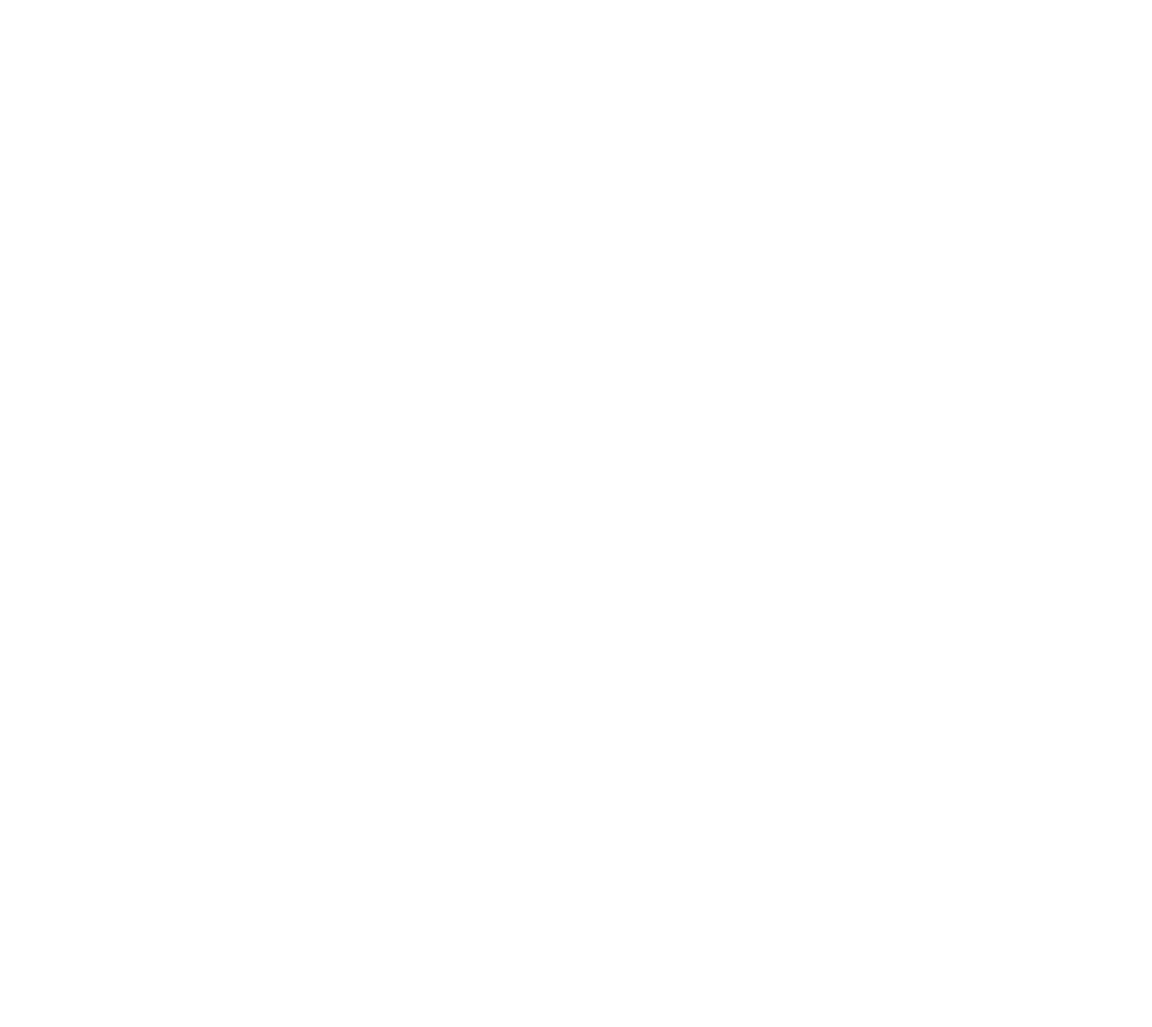
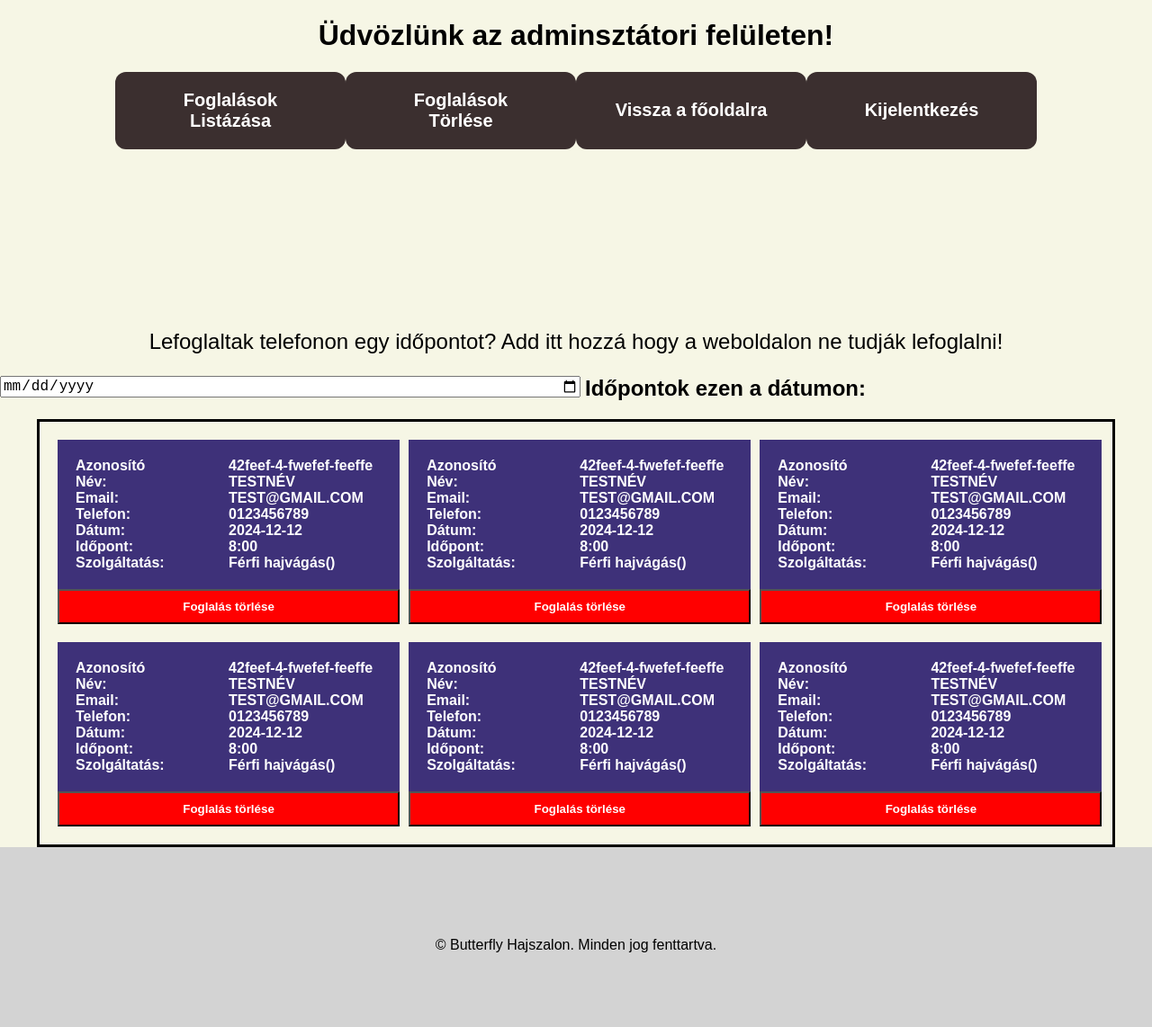
Before and after one commit to Frexxy01/Munk-k, a plain HTML site: page butterflyhajszalon/admin.html in a window 1280 px wide. Shown: the whole page at 90% size. Before the commit the page ends 800 px from the top, so only its background shows below. Drawn offline with Linux system fonts and the light colour scheme.

Commit message:
made the style and html of the admin page

```diff
--- a/butterflyhajszalon/admin.html
+++ b/butterflyhajszalon/admin.html
@@ -0,0 +1,206 @@
+<!DOCTYPE html>
+<html>
+  <head>
+    <link href="./styles/mainpage.css" rel="stylesheet">
+    <link href="./styles/admin.css" rel="stylesheet">
+    <link href="./styles/buttons.css" rel="stylesheet">
+    <link href="./styles/bookAppoinment.css" rel="stylesheet">
+  </head>
+  <body>
+    <main>
+      <div class="Welcome-back! centered">
+        <h1>Üdvözlünk az adminsztátori felületen!</h1>
+      </div>
+      <div class="navigation centered">
+        <button class="button-primary">
+          Foglalások Listázása
+        </button>
+        <button class="button-primary">
+          Foglalások Törlése
+        </button>
+        <button class="button-primary">
+          Vissza a főoldalra
+        </button>
+        <button class="button-primary">
+          Kijelentkezés
+        </button>
+      </div>
+
+      <div class="Welcome-back! centered">
+        <p>Lefoglaltak telefonon egy időpontot? Add itt hozzá hogy a weboldalon ne tudják lefoglalni!</p>
+      </div>
+      <div class="admin-manual-time">
+        <div class="appointment-choose-time">
+          <div class="date-selector">
+            <input type="date" class="dateinput js-dateinput">
+          </div>
+          <div class="time-selector">
+            <div class="avaiable-dates">
+              <div class="available-dates-title">Időpontok ezen a dátumon:</div>
+              <p class="invisible-past">A múltba nem lehet foglalni!</p>
+                <p class="invisible-future">Maximum két hétre előre lehet foglalni!</p>
+              <div class="available-dates-grid js-hours-grid">
+              </div>
+            </div>
+          </div>
+        </div>
+      </div>
+
+      <div class="appointment-holder centered">
+
+
+        <div class="admin-button-and-element-holder">
+          <div class="admin-appointment-element">
+            <div>
+              <div class="">Azonosító</div>
+              <div class="">Név:</div>
+              <div class="">Email:</div>
+              <div class="">Telefon:</div>
+              <div class="">Dátum:</div>
+              <div class="">Időpont:</div>
+              <div class="">Szolgáltatás:</div>
+            </div>
+            <div>
+              <div>42feef-4-fwefef-feeffe</div>
+              <div class="">TESTNÉV</div>
+              <div class="">TEST@GMAIL.COM</div>
+              <div class="">0123456789</div>
+              <div class="">2024-12-12</div>
+              <div class="">8:00</div>
+              <div class="">Férfi hajvágás()</div>
+              </div>
+          </div>
+          <button class="remove-appointment-button">Foglalás törlése</button>
+        </div>
+
+        <div class="admin-button-and-element-holder">
+          <div class="admin-appointment-element">
+            <div>
+              <div class="">Azonosító</div>
+              <div class="">Név:</div>
+              <div class="">Email:</div>
+              <div class="">Telefon:</div>
+              <div class="">Dátum:</div>
+              <div class="">Időpont:</div>
+              <div class="">Szolgáltatás:</div>
+            </div>
+            <div>
+              <div>42feef-4-fwefef-feeffe</div>
+              <div class="">TESTNÉV</div>
+              <div class="">TEST@GMAIL.COM</div>
+              <div class="">0123456789</div>
+              <div class="">2024-12-12</div>
+              <div class="">8:00</div>
+              <div class="">Férfi hajvágás()</div>
+              </div>
+          </div>
+          <button class="remove-appointment-button">Foglalás törlése</button>
+        </div>
+
+        <div class="admin-button-and-element-holder">
+          <div class="admin-appointment-element">
+            <div>
+              <div class="">Azonosító</div>
+              <div class="">Név:</div>
+              <div class="">Email:</div>
+              <div class="">Telefon:</div>
+              <div class="">Dátum:</div>
+              <div class="">Időpont:</div>
+              <div class="">Szolgáltatás:</div>
+            </div>
+            <div>
+              <div>42feef-4-fwefef-feeffe</div>
+              <div class="">TESTNÉV</div>
+              <div class="">TEST@GMAIL.COM</div>
+              <div class="">0123456789</div>
+              <div class="">2024-12-12</div>
+              <div class="">8:00</div>
+              <div class="">Férfi hajvágás()</div>
+              </div>
+          </div>
+          <button class="remove-appointment-button">Foglalás törlése</button>
+        </div>
+
+        <div class="admin-button-and-element-holder">
+          <div class="admin-appointment-element">
+            <div>
+              <div class="">Azonosító</div>
+              <div class="">Név:</div>
+              <div class="">Email:</div>
+              <div class="">Telefon:</div>
+              <div class="">Dátum:</div>
+              <div class="">Időpont:</div>
+              <div class="">Szolgáltatás:</div>
+            </div>
+            <div>
+              <div>42feef-4-fwefef-feeffe</div>
+              <div class="">TESTNÉV</div>
+              <div class="">TEST@GMAIL.COM</div>
+              <div class="">0123456789</div>
+              <div class="">2024-12-12</div>
+              <div class="">8:00</div>
+              <div class="">Férfi hajvágás()</div>
+              </div>
+          </div>
+          <button class="remove-appointment-button">Foglalás törlése</button>
+        </div>
+
+        <div class="admin-button-and-element-holder">
+          <div class="admin-appointment-element">
+            <div>
+              <div class="">Azonosító</div>
+              <div class="">Név:</div>
+              <div class="">Email:</div>
+              <div class="">Telefon:</div>
+              <div class="">Dátum:</div>
+              <div class="">Időpont:</div>
+              <div class="">Szolgáltatás:</div>
+            </div>
+            <div>
+              <div>42feef-4-fwefef-feeffe</div>
+              <div class="">TESTNÉV</div>
+              <div class="">TEST@GMAIL.COM</div>
+              <div class="">0123456789</div>
+              <div class="">2024-12-12</div>
+              <div class="">8:00</div>
+              <div class="">Férfi hajvágás()</div>
+              </div>
+          </div>
+          <button class="remove-appointment-button">Foglalás törlése</button>
+        </div>
+
+        <div class="admin-button-and-element-holder">
+          <div class="admin-appointment-element">
+            <div>
+              <div class="">Azonosító</div>
+              <div class="">Név:</div>
+              <div class="">Email:</div>
+              <div class="">Telefon:</div>
+              <div class="">Dátum:</div>
+              <div class="">Időpont:</div>
+              <div class="">Szolgáltatás:</div>
+            </div>
+            <div>
+              <div>42feef-4-fwefef-feeffe</div>
+              <div class="">TESTNÉV</div>
+              <div class="">TEST@GMAIL.COM</div>
+              <div class="">0123456789</div>
+              <div class="">2024-12-12</div>
+              <div class="">8:00</div>
+              <div class="">Férfi hajvágás()</div>
+              </div>
+          </div>
+          <button class="remove-appointment-button">Foglalás törlése</button>
+        </div>
+
+
+      </div>
+
+    </main>
+    <footer class="footer">
+      <div>
+      &#169; Butterfly Hajszalon. Minden jog fenttartva.
+      <div>
+    </footer>
+  </body>
+</html>
--- /dev/null
+++ b/butterflyhajszalon/styles/admin.css
@@ -0,0 +1,41 @@
+.centered {
+  max-width: fit-content;
+  margin-left: auto;
+  margin-right: auto;
+}
+.navigation {
+  max-width: 80%;
+  display: grid;
+  grid-template-columns: 1fr 1fr 1fr 1fr;
+  margin-bottom: 200px;
+}
+.appointment-holder {
+  min-height: 100px;
+  border: 3px black solid;
+  padding: 20px;
+  width: 90%;
+  max-width: none;
+  display: grid;
+  grid-template-columns: 33% 33% 33%;
+  column-gap: 10px;
+  row-gap: 20px;
+}
+p {
+  font-size: 24px;
+}
+
+.admin-appointment-element {
+  display: grid;
+  grid-template-columns: 1fr 1fr;
+  background-color: rgb(62, 49, 121);
+  padding: 20px;
+  color: white;
+  font-weight: bold;
+}
+.remove-appointment-button {
+  width: 100%;
+  padding: 10px;
+  color: white;
+  background-color: red;
+  font-weight: bold;
+}
```
Also changed, not shown: butterflyhajszalon/login.html (+3 -1 lines), butterflyhajszalon/index.html (line endings or trailing spaces).
